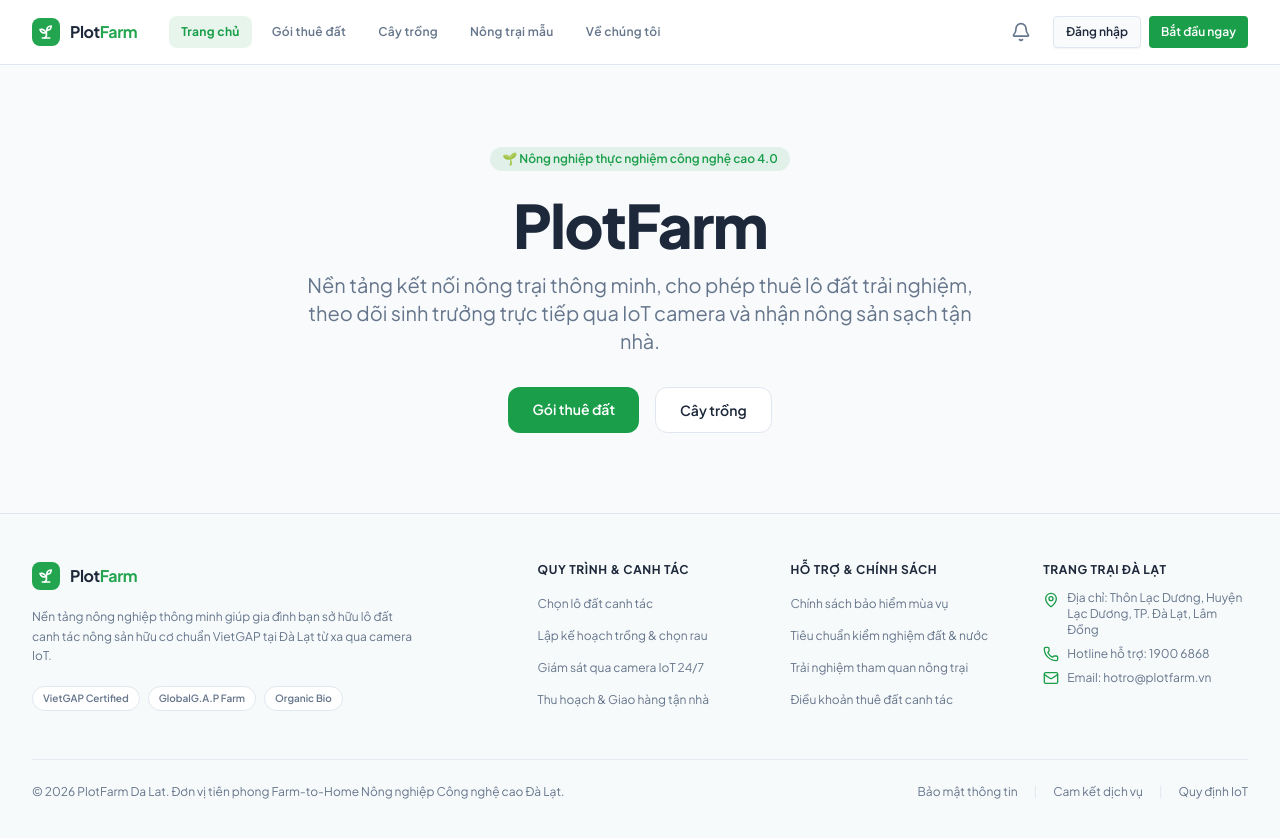
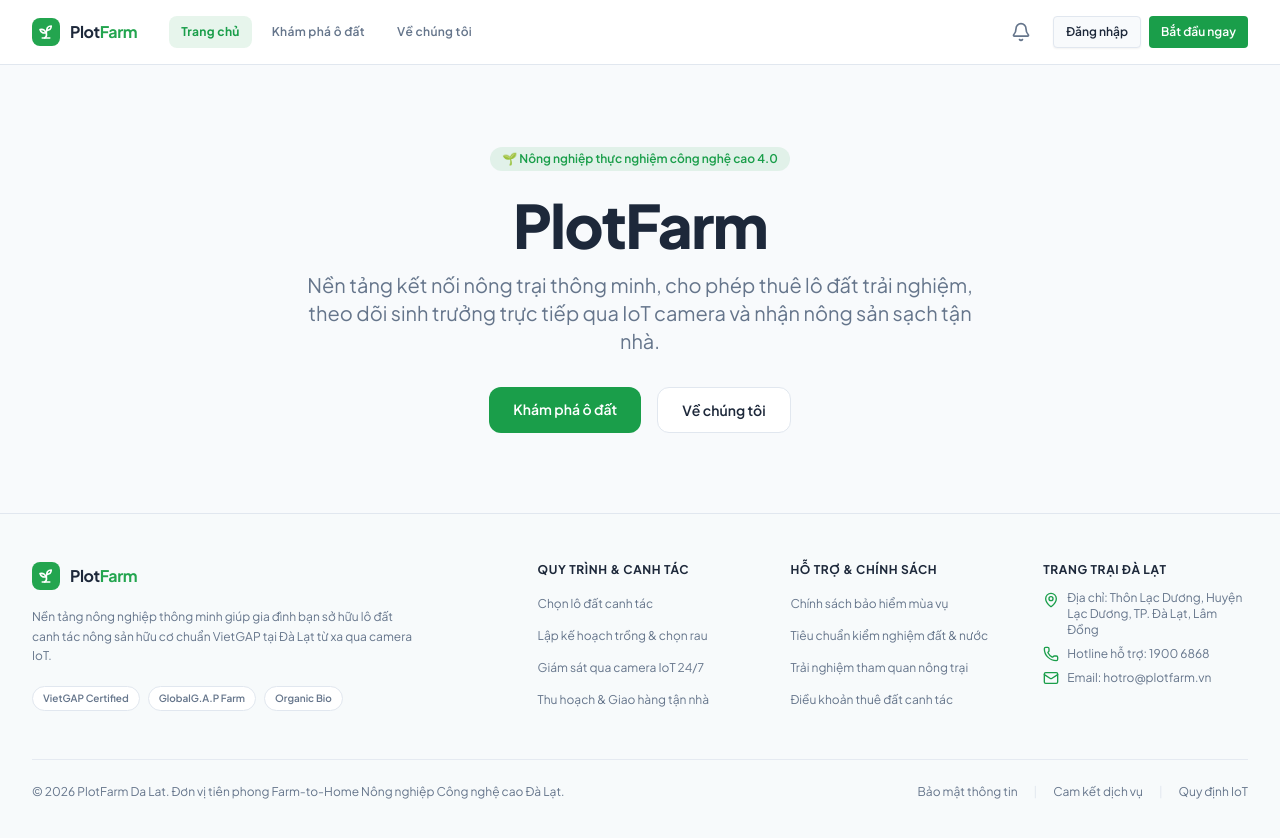
Before and after one commit to amazing-intern-fall-2026/PlotFarm-DEV-Team7, a React (Vite) app in the folder apps/client/: page / in a window 1280 px wide. Shown: the top 838 px of the page. Built offline with nearby package versions, Linux system fonts and the light colour scheme.

Commit message:
refactor(header): streamline guest navigation to 3 core items

```diff
--- a/apps/client/src/app/layouts/MainLayout.tsx
+++ b/apps/client/src/app/layouts/MainLayout.tsx
@@ -33,10 +33,8 @@
       ]
     : [
         { label: t('nav.home'), href: PATHS.PUBLIC.HOME, isActive: location.pathname === PATHS.PUBLIC.HOME },
-        { label: t('nav.plots'), href: PATHS.PUBLIC.PLOTS, isActive: location.pathname.startsWith(PATHS.PUBLIC.PLOTS) },
-        { label: t('nav.crops'), href: PATHS.PUBLIC.CROPS, isActive: location.pathname.startsWith(PATHS.PUBLIC.CROPS) },
-        { label: t('nav.farms'), href: PATHS.PUBLIC.FARMS, isActive: location.pathname.startsWith(PATHS.PUBLIC.FARMS) },
-        { label: t('nav.about'), href: PATHS.PUBLIC.ABOUT, isActive: location.pathname.startsWith(PATHS.PUBLIC.ABOUT) }
+        { label: t('nav.explorePlots'), href: PATHS.PUBLIC.PLOTS, isActive: location.pathname.startsWith(PATHS.PUBLIC.PLOTS) },
+        { label: t('nav.aboutUs', { defaultValue: 'Về chúng tôi' }), href: PATHS.PUBLIC.ABOUT, isActive: location.pathname.startsWith(PATHS.PUBLIC.ABOUT) }
       ];
 
   return (
--- a/apps/client/src/pages/public/HomePage.tsx
+++ b/apps/client/src/pages/public/HomePage.tsx
@@ -24,13 +24,13 @@
           to={PATHS.PUBLIC.PLOTS}
           className="rounded-xl bg-primary px-6 py-3 text-sm font-semibold text-primary-foreground shadow-xs hover:bg-primary/90 transition"
         >
-          {t('nav.plots')}
+          {t('nav.explorePlots')}
         </Link>
         <Link
-          to={PATHS.PUBLIC.CROPS}
+          to={PATHS.PUBLIC.ABOUT}
           className="rounded-xl border border-border bg-card px-6 py-3 text-sm font-semibold text-foreground hover:bg-muted transition"
         >
-          {t('nav.crops')}
+          {t('nav.aboutUs')}
         </Link>
       </div>
     </div>
--- a/apps/client/src/widgets/Header/constants.ts
+++ b/apps/client/src/widgets/Header/constants.ts
@@ -25,9 +25,7 @@
 export const DEFAULT_NAV_BY_ROLE: Record<'customer' | 'farmer' | 'admin', HeaderNavItem[]> = {
   customer: [
     { label: 'Trang chủ', href: '/' },
-    { label: 'Gói thuê đất', href: '/plots' },
-    { label: 'Cây trồng', href: '/crops' },
-    { label: 'Nông trại mẫu', href: '/farms' },
+    { label: 'Khám phá ô đất', href: '/plots' },
     { label: 'Về chúng tôi', href: '/about' },
   ],
   farmer: [
```
